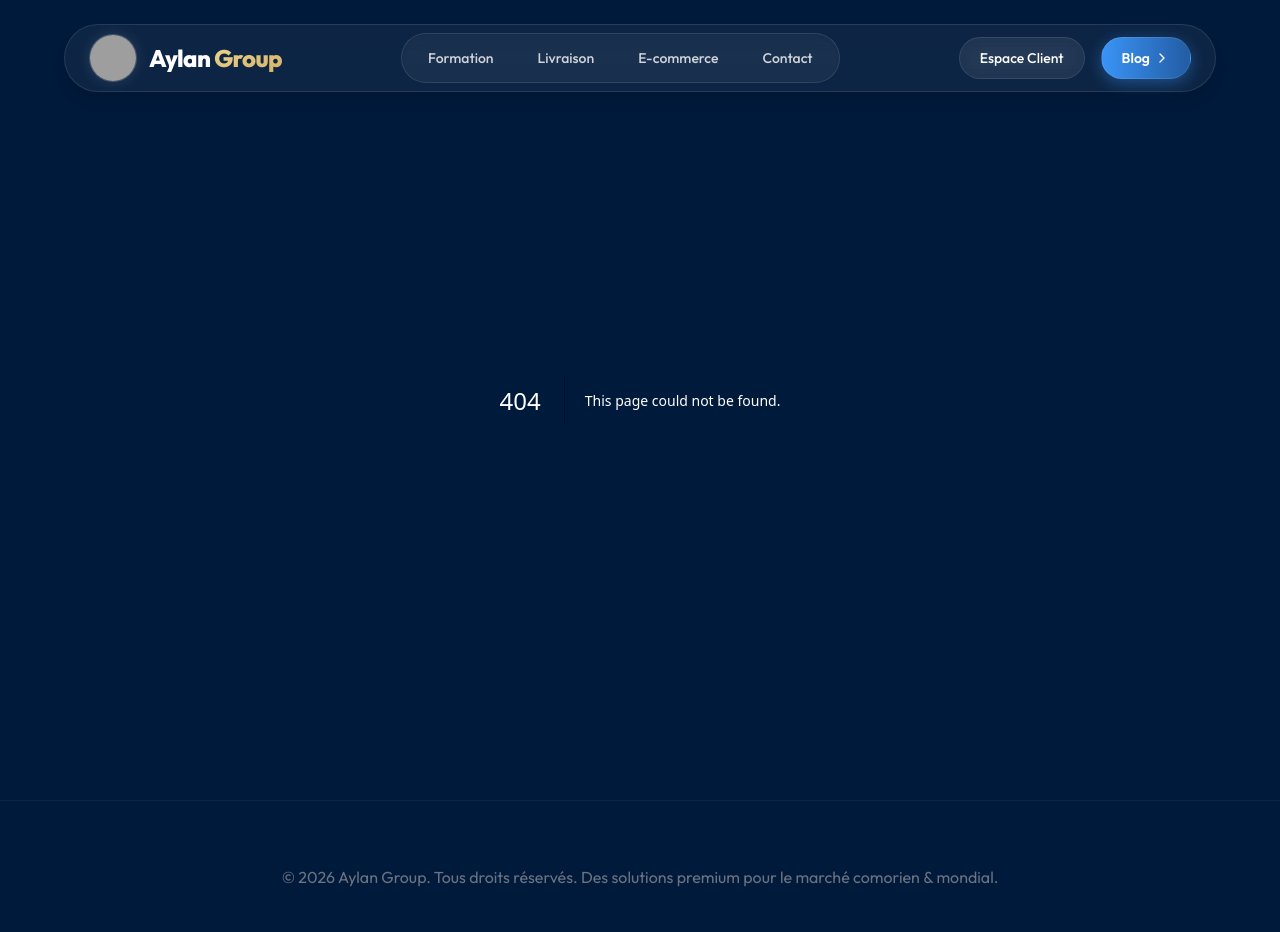
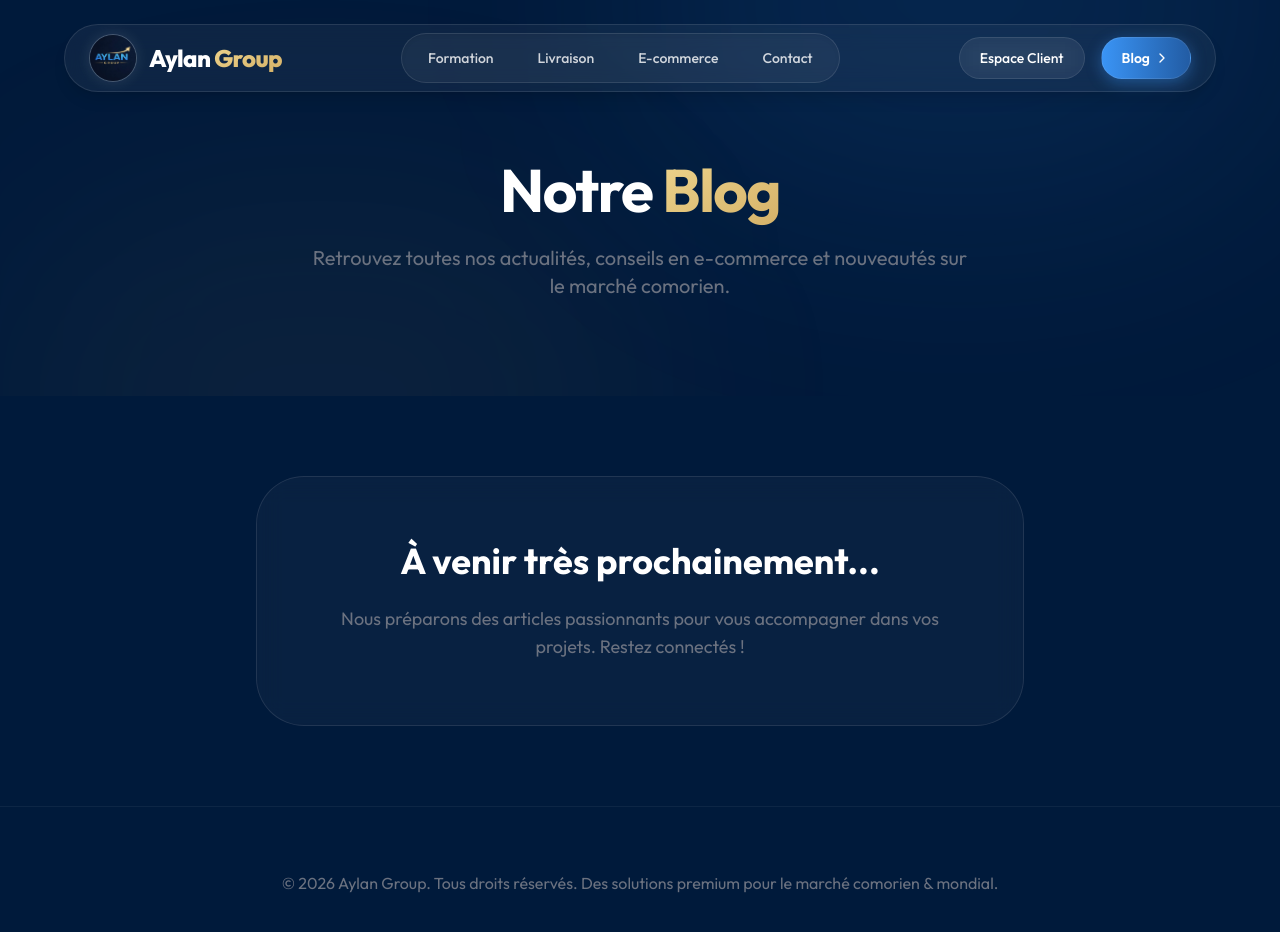
Before and after one commit to mustaklebrown/aylan-group, a Next.js app: page /blog in a window 1280 px wide. Before the commit this address had no page. Shown: the top 932 px of the page. Built offline with nearby package versions, Linux system fonts and the light colour scheme; grey boxes are pictures that could not be loaded.

Commit message:
fix: ensure logo and blog page are pushed to GitHub

```diff
--- /dev/null
+++ b/src/app/blog/page.tsx
@@ -0,0 +1,25 @@
+import React from 'react';
+import PageHeader from '@/components/PageHeader';
+
+export default function BlogPage() {
+  return (
+    <main className="bg-bg-dark min-h-screen">
+      <PageHeader
+        title="Notre"
+        gradientTitle="Blog"
+        subtitle="Retrouvez toutes nos actualités, conseils en e-commerce et nouveautés sur le marché comorien."
+      />
+
+      <section className="py-20">
+        <div className="container mx-auto px-4 md:px-8 text-center">
+          <div className="glass-panel p-16 rounded-[3rem] border border-white/10 max-w-3xl mx-auto">
+            <h2 className="text-3xl md:text-4xl font-bold text-white mb-6">À venir très prochainement...</h2>
+            <p className="text-lg text-text-muted">
+              Nous préparons des articles passionnants pour vous accompagner dans vos projets. Restez connectés !
+            </p>
+          </div>
+        </div>
+      </section>
+    </main>
+  );
+}
```
Also changed, not shown: public/logo.png (added).
